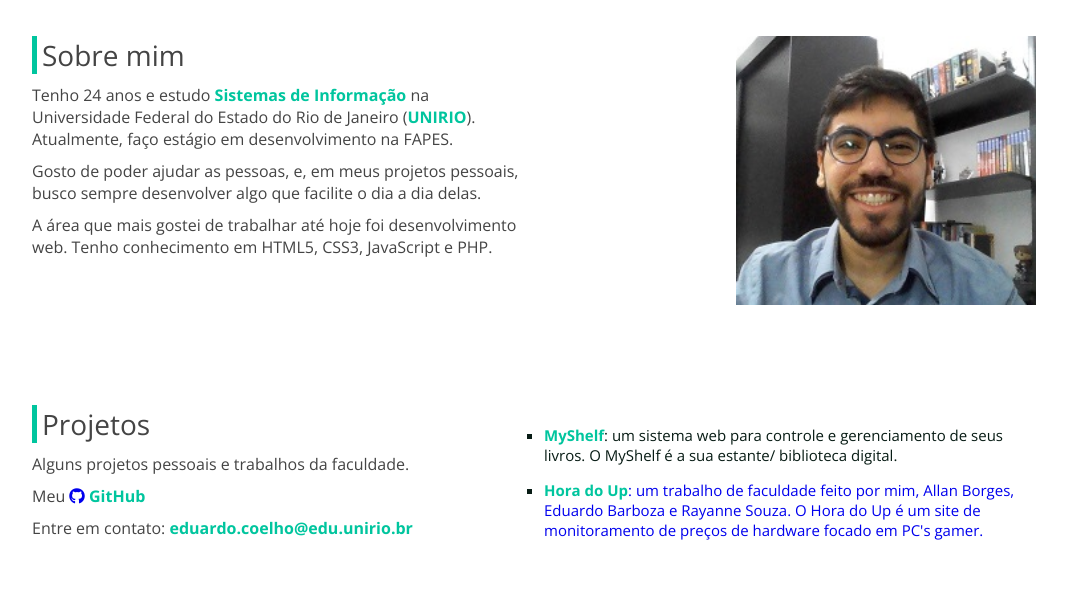
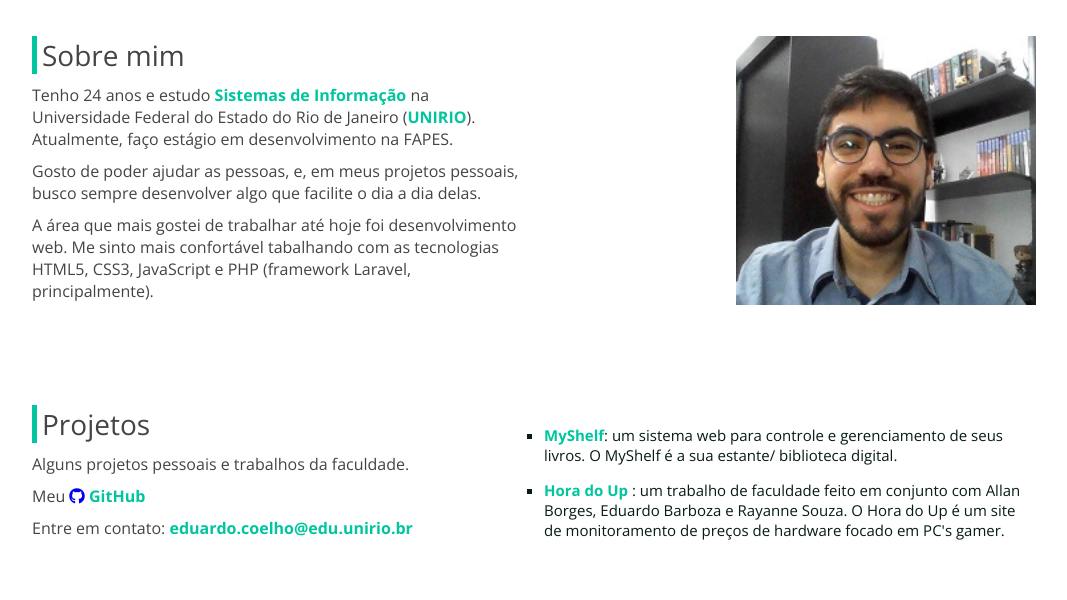
Before and after one commit to theyCallMeDudu/eduardocoelho, a PHP site: page /projeto_01/ in a window 1280 px wide. Shown: the part 681-1281 px from the top of the page, without its empty margins (106-1173 px from the left). Run offline with PHP 8.4, Linux system fonts and the light colour scheme; some libraries are stand-ins or nearby versions.

Commit message:
Minor fixes

```diff
--- a/config.php
+++ b/config.php
@@ -1,5 +1,4 @@
 <?php
     // Diretório raiz do site
     define('INCLUDE_PATH','http://localhost/projeto_01/');
-    //define('INCLUDE_PATH','http://localhost/projeto1-03-site-dinamico/');
 ?>
--- a/index.php
+++ b/index.php
@@ -11,7 +11,7 @@
     <meta name="viewport" content="width=device-width, initial-scale=1.0">
     <meta name="description" content="Descrição do meu website">
     <meta name="keywords" content="palavras-chave,do,meu,site">
-    <title>Projeto 01</title>
+    <title>Eduardo Coelho</title>
 </head>
 <body>
     <target target="sobre"/>
@@ -97,7 +97,8 @@
                 </p>
                 <p>
                     A área que mais gostei de trabalhar até hoje foi desenvolvimento web.
-                    Tenho conhecimento em HTML5, CSS3, JavaScript e PHP.
+                    Me sinto mais confortável tabalhando com as tecnologias
+                    HTML5, CSS3, JavaScript e PHP (framework Laravel, principalmente).
                 </p>
             </div>
             <div class="w50 left">
@@ -130,10 +131,10 @@
                     </li>
                     <li>
                         <a href="https://hora-do-up.web.app/" target="blank">
-                            <span style="color: #00C59E"><strong>Hora do Up</span></strong>:
-                            um trabalho de faculdade feito por mim, Allan Borges, Eduardo Barboza e Rayanne Souza.
+                            <span style="color: #00C59E"><strong>Hora do Up</span></strong>
+                        </a>:
+                            um trabalho de faculdade feito em conjunto com Allan Borges, Eduardo Barboza e Rayanne Souza.
                         O Hora do Up é um site de monitoramento de preços de hardware focado em PC's gamer.
-                        </a>
                     </li>
                 </ul>
                 </div>
```
